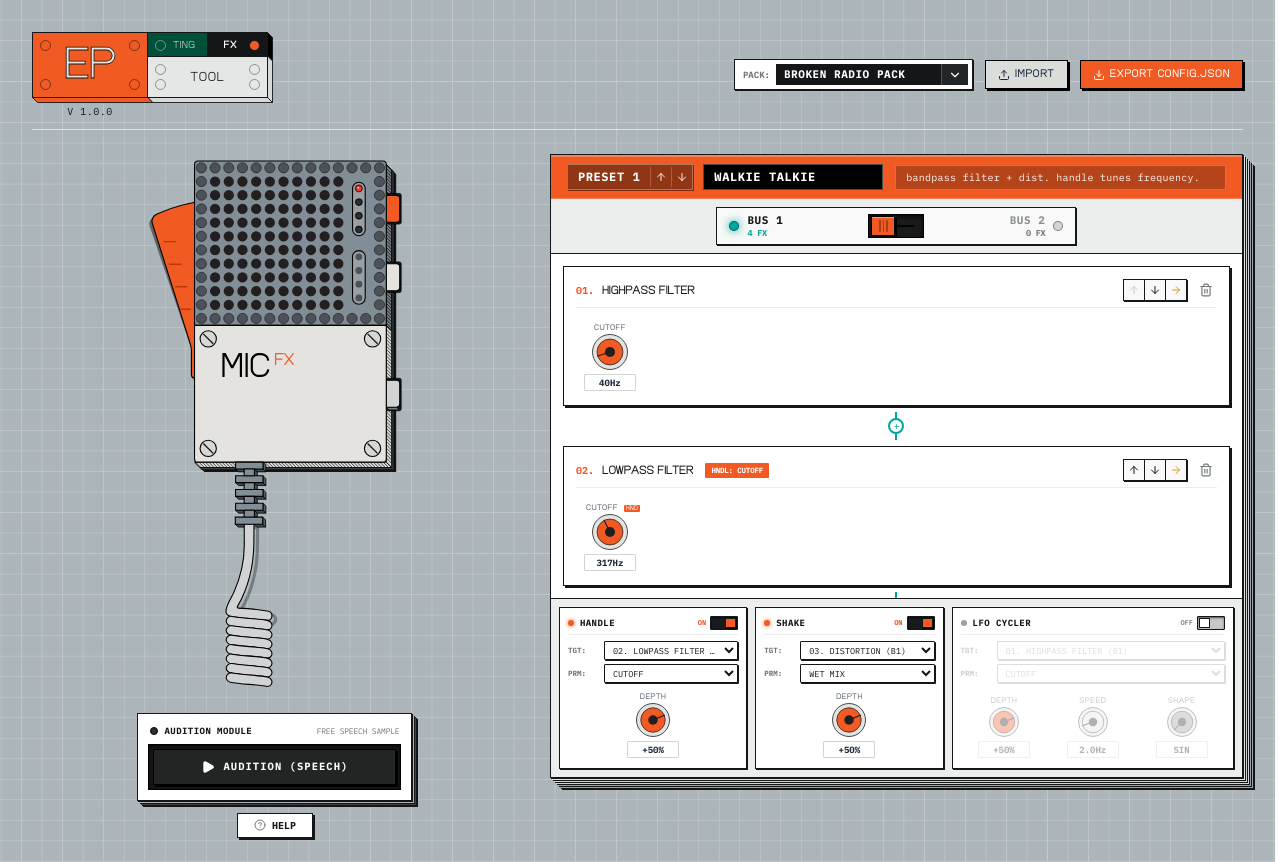
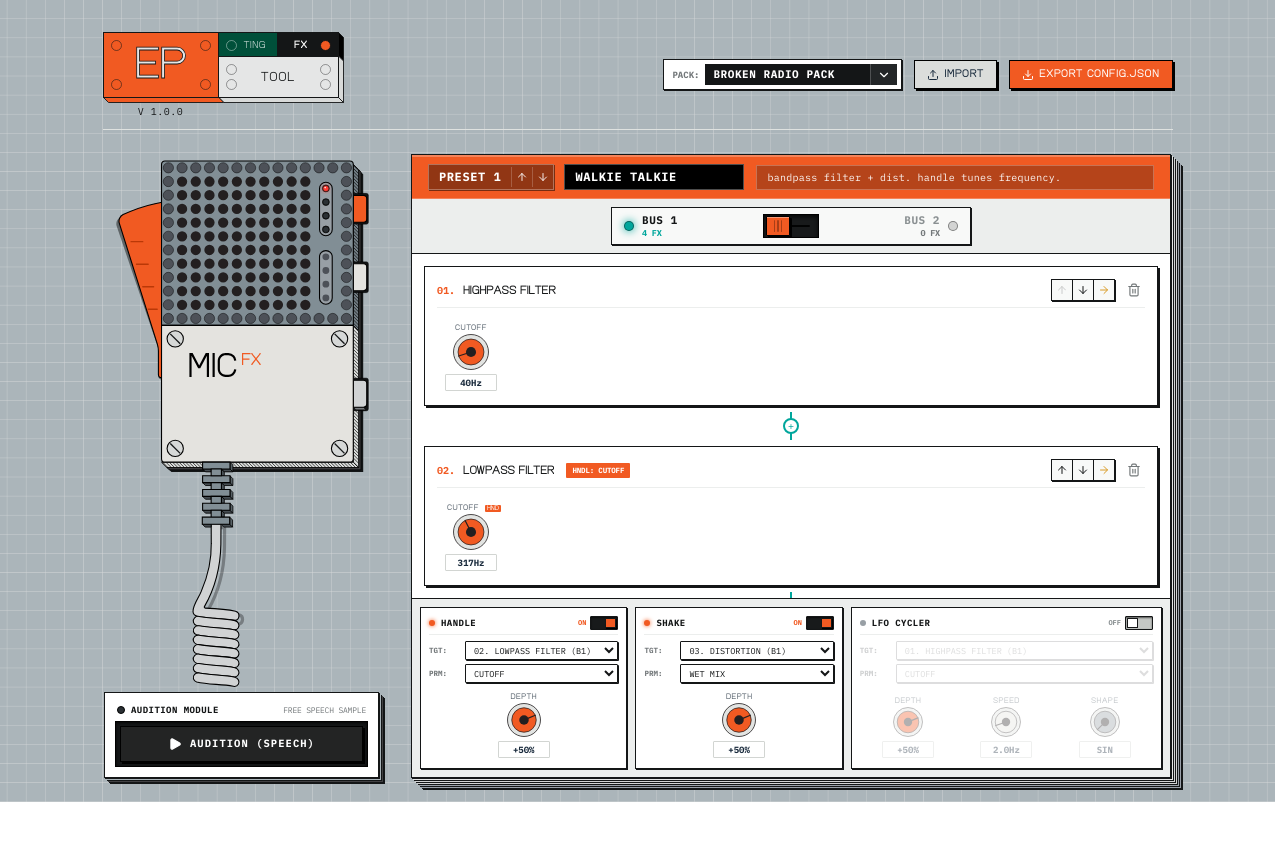
Before and after one commit to MaksimVerzakov/EP2350-FX-Tool, a React (Vite) app: page / in a window 1280 px wide. After the commit the page ends 802 px from the top, so only its background shows below. Built offline with nearby package versions, Linux system fonts and the light colour scheme.

Commit message:
fix: align top EP badge with audition block, tuck cable into audition player, and center layout

```diff
--- a/src/App.tsx
+++ b/src/App.tsx
@@ -9,7 +9,6 @@ import { TopBanner } from './components/TopBanner';
 import { MicDevice } from './components/MicDevice';
 import { AudioPlayerCompact } from './components/AudioPlayerCompact';
 import { PresetLedger } from './components/PresetLedger';
-import { HelpCircle, X } from 'lucide-react';
 
 export const App: React.FC = () => {
   const [pack, setPack] = useState<PackConfig>(() => {
@@ -28,7 +27,6 @@ export const App: React.FC = () => {
 
   const [activeSlot, setActiveSlot] = useState<number>(0);
   const [handlePos, setHandlePos] = useState<number>(0.0);
-  const [showHelpModal, setShowHelpModal] = useState<boolean>(false);
 
   const activePreset = pack.presets.find((p) => p.pos === activeSlot) || pack.presets[0];
 
@@ -115,7 +113,7 @@ export const App: React.FC = () => {
 
   return (
     <div className="min-h-screen flex flex-col items-center px-4 py-4 md:px-8 md:py-6 select-none font-sans">
-      <div className="max-w-[1240px] w-full flex flex-col gap-6">
+      <div className="max-w-[1070px] w-full flex flex-col gap-6 mx-auto">
 
         {/* 1. TOP BANNER (Modular Badge & Action Buttons) */}
         <TopBanner
@@ -129,11 +127,10 @@ export const App: React.FC = () => {
         />
 
         {/* 2. MAIN TWO-COLUMN WORKBENCH DESK */}
-        <div className="grid grid-cols-1 lg:grid-cols-12 gap-8 items-start">
+        <div className="flex flex-col lg:flex-row items-center lg:items-start justify-center gap-8 w-full">
 
           {/* LEFT COLUMN: Hardware Mic Device + Compact Audition Player */}
-          <div className="lg:col-span-5 flex flex-col items-center">
-            <div className="flex flex-col items-center gap-3.5">
+          <div className="w-[275px] shrink-0 flex flex-col items-center h-[624px] justify-between">
             <MicDevice
               activeSlot={activeSlot}
               onSelectSlot={setActiveSlot}
@@ -143,24 +140,11 @@ export const App: React.FC = () => {
               theme={theme}
             />
 
-              <AudioPlayerCompact theme={theme} />
-            </div>
-
-            {/* Minimalist [ HELP ] button (matching ep-sample-tool bottom button) */}
-            <button
-              onClick={() => setShowHelpModal(true)}
-              className={`mt-3 ${
-                theme === 'ting'
-                  ? 'bg-[#f7f5ef] border-[#00503a] text-[#00503a] hover:bg-[#e8e9e4] shadow-[2px_2px_0px_#003828]'
-                  : 'bg-[#ffffff] border-[#141617] text-[#141617] hover:bg-[#f5f5f5] shadow-[2px_2px_0px_#141617]'
-              } border text-[10px] font-mono font-bold px-4 py-1 active:translate-x-[1px] active:translate-y-[1px] active:shadow-none flex items-center gap-1.5 transition-all cursor-pointer rounded-[0px]`}
-            >
-              <HelpCircle className={`w-3 h-3 ${theme === 'ting' ? 'text-[#00503a]/70' : 'text-[#73787a]'}`} /> HELP
-            </button>
+            <AudioPlayerCompact theme={theme} className="-mt-[7px]" />
           </div>
 
           {/* RIGHT COLUMN: Preset Details Ledger Sheet */}
-          <div className="lg:col-span-7 flex flex-col items-center w-full">
+          <div className="flex-1 min-w-0 max-w-[760px] w-full flex flex-col items-center">
             <PresetLedger
               preset={activePreset}
               totalPresets={pack.presets.length}
@@ -171,75 +155,6 @@ export const App: React.FC = () => {
           </div>
         </div>
       </div>
-
-      {/* HELP & HARDWARE INSTRUCTIONS MODAL */}
-      {showHelpModal && (
-        <div className="fixed inset-0 bg-black/40 backdrop-blur-2xs flex items-center justify-center p-4 z-50">
-          <div
-            className={`te-ledger-card max-w-lg w-full ${
-              theme === 'ting' ? 'bg-[#f7f5ef]' : 'bg-[#ffffff]'
-            } p-6 flex flex-col gap-3 shadow-xl`}
-          >
-            <div
-              className={`flex items-center justify-between border-b ${
-                theme === 'ting' ? 'border-[#d8ceba]' : 'border-[#e2e4e2]'
-              } pb-2.5`}
-            >
-              <span className="font-bold text-xs uppercase tracking-wider text-[#f15a22]">
-                EP–2350 HARDWARE SETUP & GUIDE
-              </span>
-              <button
-                onClick={() => setShowHelpModal(false)}
-                className={`p-1 ${
-                  theme === 'ting'
-                    ? 'text-[#00503a] hover:text-[#f15a22]'
-                    : 'text-[#141617] hover:text-[#f15a22]'
-                }`}
-              >
-                <X className="w-4 h-4" />
-              </button>
-            </div>
-
-            <div className="text-[12px] leading-relaxed text-[#141617] flex flex-col gap-3">
-              <div>
-                <strong className="block text-[11px] uppercase tracking-wide text-[#73787a] mb-1">
-                  1. Backing Up & Updating Configuration
-                </strong>
-                <p className="text-[#333]">
-                  Connect EP–2350 via USB-C to your computer and push the handle to power on. A disk called <code className="bg-[#f0f2f0] px-1 py-0.5 border border-[#d2d5d2] font-mono text-[11px]">TINGDISK</code> will mount. Click <strong>IMPORT</strong> to load your existing <code className="bg-[#f0f2f0] px-1 py-0.5 border border-[#d2d5d2] font-mono text-[11px]">config.json</code> from the disk, or click <strong>EXPORT CONFIG.JSON</strong> and drop the downloaded file into <code className="bg-[#f0f2f0] px-1 py-0.5 border border-[#d2d5d2] font-mono text-[11px]">TINGDISK</code>. Eject the disk and restart the mic to apply.
-                </p>
-              </div>
-
-              <div>
-                <strong className="block text-[11px] uppercase tracking-wide text-[#73787a] mb-1">
-                  2. Preset Selection
-                </strong>
-                <p className="text-[#333]">
-                  Click the physical orange button or the 4 vertical LEDs on the mic grille, or use the Preset up/down controls on the editor to switch between presets 1 through 4.
-                </p>
-              </div>
-
-              <div>
-                <strong className="block text-[11px] uppercase tracking-wide text-[#73787a] mb-1">
-                  3. Emergency Recovery
-                </strong>
-                <p className="text-[#333]">
-                  If the device freezes due to a broken file, hold the <strong>GREEN + WHITE</strong> buttons during startup to boot into recovery.
-                </p>
-              </div>
-            </div>
-
-            <div className="pt-3 border-t border-[#e2e4e2] flex justify-end">
-              <button
-                onClick={() => setShowHelpModal(false)}
-                className="te-btn te-btn-orange text-xs py-1.5 px-4"
-              >
-                GOT IT
-              </button>
-            </div>
-          </div>
-        </div>
-      )}
     </div>
   );
 };
--- a/src/components/AudioPlayerCompact.tsx
+++ b/src/components/AudioPlayerCompact.tsx
@@ -6,9 +6,10 @@ import { ThemeMode } from '../types/config';
 interface AudioPlayerCompactProps {
   onShakeTrigger?: () => void;
   theme?: ThemeMode;
+  className?: string;
 }
 
-export const AudioPlayerCompact: React.FC<AudioPlayerCompactProps> = ({ theme = 'fx' }) => {
+export const AudioPlayerCompact: React.FC<AudioPlayerCompactProps> = ({ theme = 'fx', className = '' }) => {
   const isTing = theme === 'ting';
   const [isPlaying, setIsPlaying] = useState(false);
 
@@ -30,9 +31,9 @@ export const AudioPlayerCompact: React.FC<AudioPlayerCompactProps> = ({ theme =
 
   return (
     <div
-      className={`w-[275px] te-hardware-chassis ${
+      className={`w-[275px] h-[86px] te-hardware-chassis ${
         isTing ? 'bg-[#dbd0b9]' : 'bg-[#dbdddb]'
-      } p-2.5 flex flex-col gap-1.5 select-none relative`}
+      } p-2.5 flex flex-col justify-between select-none relative z-10 ${className}`}
     >
       {/* Top status & screw header */}
       <div className="flex items-center justify-between px-0.5">
```
Lines whose indentation alone changed are shown as unchanged.
